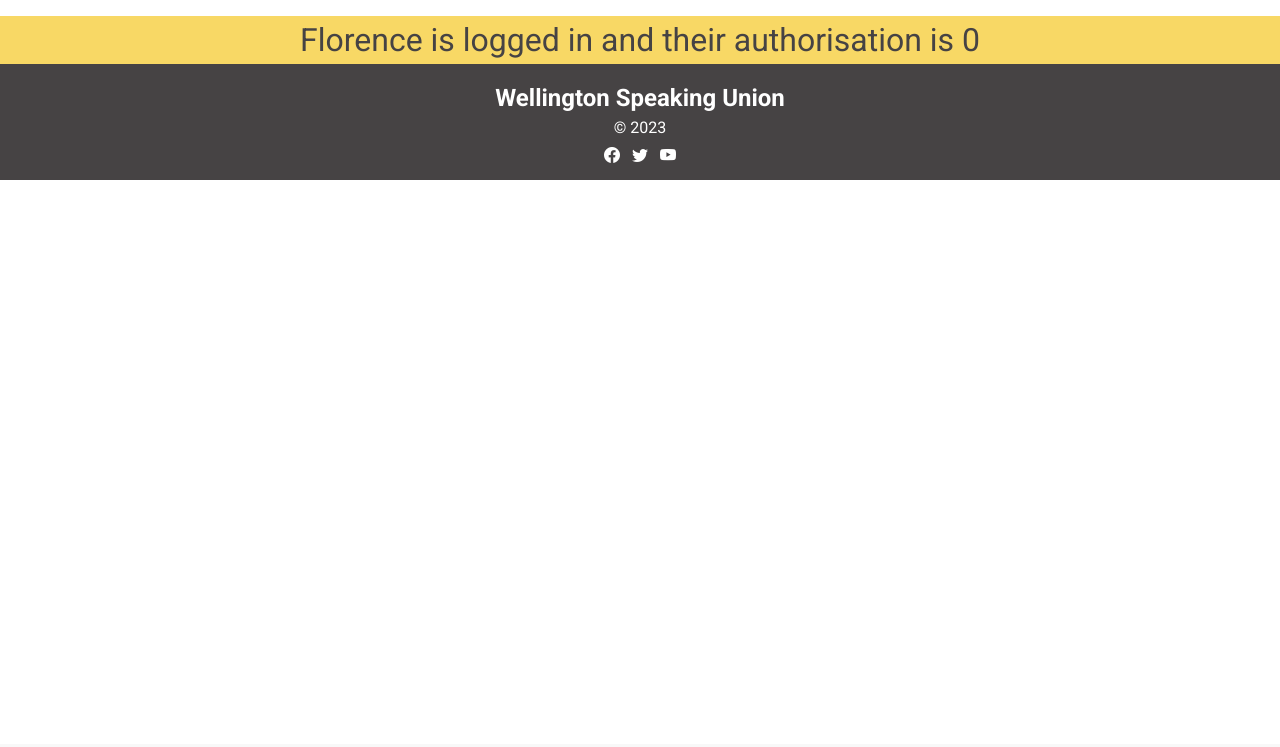
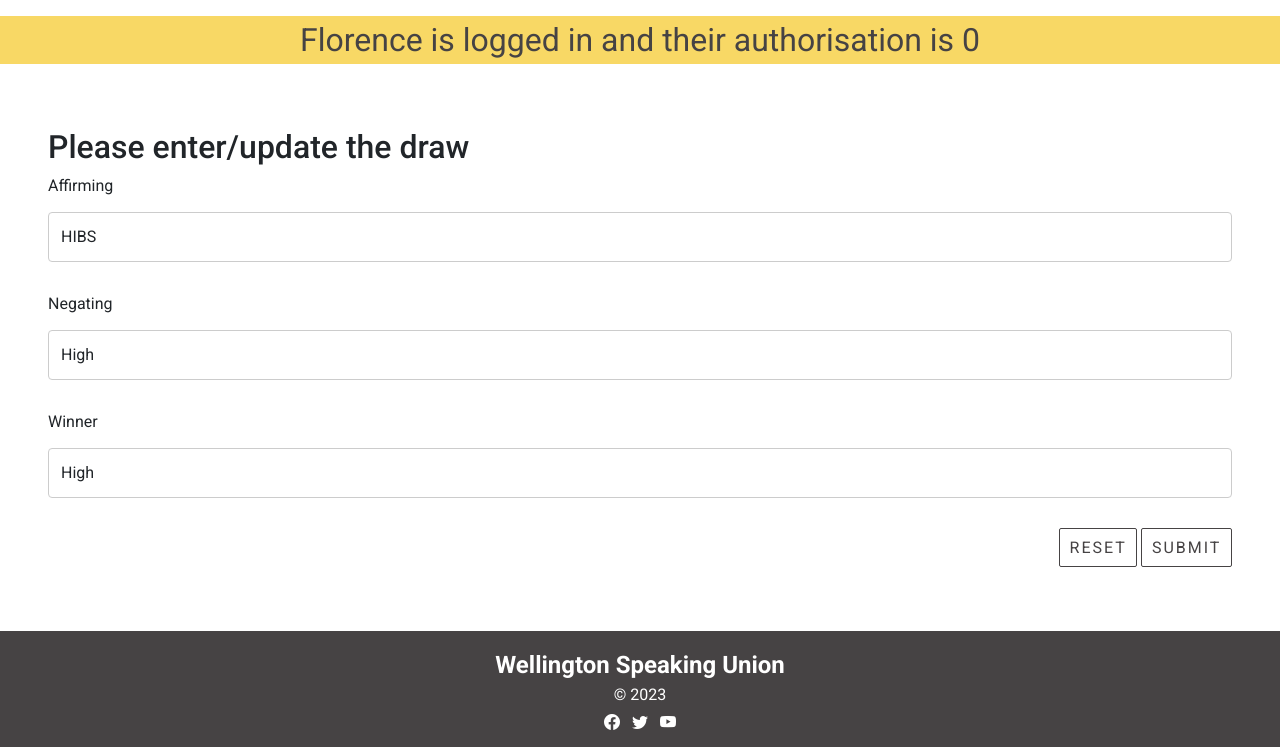
Before and after one commit to chloejxsim/wsu-site, a Flask app: page /draw_cud?id=1&task=update in a window 1280 px wide. Shown: the part 56-803 px from the top of the page. Before the commit the page ends 236 px from the top, so only its background shows below. Run offline with Flask 3, Linux system fonts and the light colour scheme; a user stored in the database is signed in; data comes from the database, SQL or seed files in the repository; both versions use the stored data as it was after the commit.

Commit message:
created draw cud and also linked the delete button but still need to do update button

```diff
--- a/server.py
+++ b/server.py
@@ -71,8 +71,8 @@ def draw_cud():
                 result = run_commit_query(sql, values_tuple, db_path)
                 return redirect(url_for('competitions'))
             elif data['task'] == 'update':
-                sql = """update draw set grade=?, round=?, affirming=?, negating=?, winner=?"""
-                values_tuple = (f['grade'], f['round'], f['affirming'], f['negating'], f['winner'])
+                sql = """update draw set grade=?, round=?, affirming=?, negating=?, winner=? where draw_id=?"""
+                values_tuple = (f["affirming"], f["negating"], f["winner"], data['id'])
                 result = run_commit_query(sql, values_tuple, db_path)
                 # collect the data from the form and update the database at the sent id
                 return redirect(url_for('competitions'))
@@ -83,8 +83,20 @@ def draw_cud():
 
 @app.route ('/premieradvanced')
 def premieradvanced():
-    sql = """select draw_id, grade, round, affirming, negating, winner from draw where grade='Prem A'"""
-    result = run_search_query_tuples(sql,(),db_path,True)
+    data = request.args
+    if 'grade' not in data.keys():
+        return render_template("error.html", message="No grade found")
+    print(data)
+    query_grade = data['grade']
+
+    sql = """select draw_id, grade, round, affirming, negating, winner from draw where grade=?"""
+    values_tuple = (query_grade,)
+    result = run_search_query_tuples(sql,values_tuple,db_path,True)
+    print(result)
+    if result is None or len(result) == 0 :
+        message = "No data for draw: {}".format(query_grade)
+        return render_template("error.html", message=message)
+
     return render_template("premieradvanced.html", draw=result)
 
 @app.route ('/premierb')
--- a/templates/draw_cud.html
+++ b/templates/draw_cud.html
@@ -6,5 +6,30 @@ Draw Update
 
 {% block content %}
 
+<div class="recent-news-containers white-bg">
+
+  <div class="news p-4 my-4">
+    <h2>Please enter/update the draw</h2>
+    <form action="{{url_for('draw_cud', id=id, task=task)}}" method="POST">
+      <div>
+        <label for="affirming" class="form-label">Affirming</label>
+        <input type="text" class="form-control" id="affirming" name="affirming" placeholder="" value="{{affirming}}" required>
+      </div>
+      <div>
+        <label for="negating" class="form-label">Negating</label>
+        <input type="text" class="form-control" id="negating" name="negating" placeholder="" value="{{negating}}" required>
+      </div>
+      <div>
+        <label for="winner" class="form-label">Winner</label>
+        <input type="text" class="form-control" id="winner" name="winner" placeholder="" value="{{winner}}" required>
+      </div>
+      <div class="text-end">
+        <button type="reset" class="btn btn-primary recent-news-button">Reset</button>
+        <button type="submit" class="btn btn-primary recent-news-button">Submit</button>
+      </div>
+    </form>
+  </div>
+
+</div>
 
 {% endblock %}
```
Also changed, not shown: templates/competitions.html (+4 -4 lines), templates/premieradvanced.html (+6 -7 lines), data/wsusite_db.sqlite.
